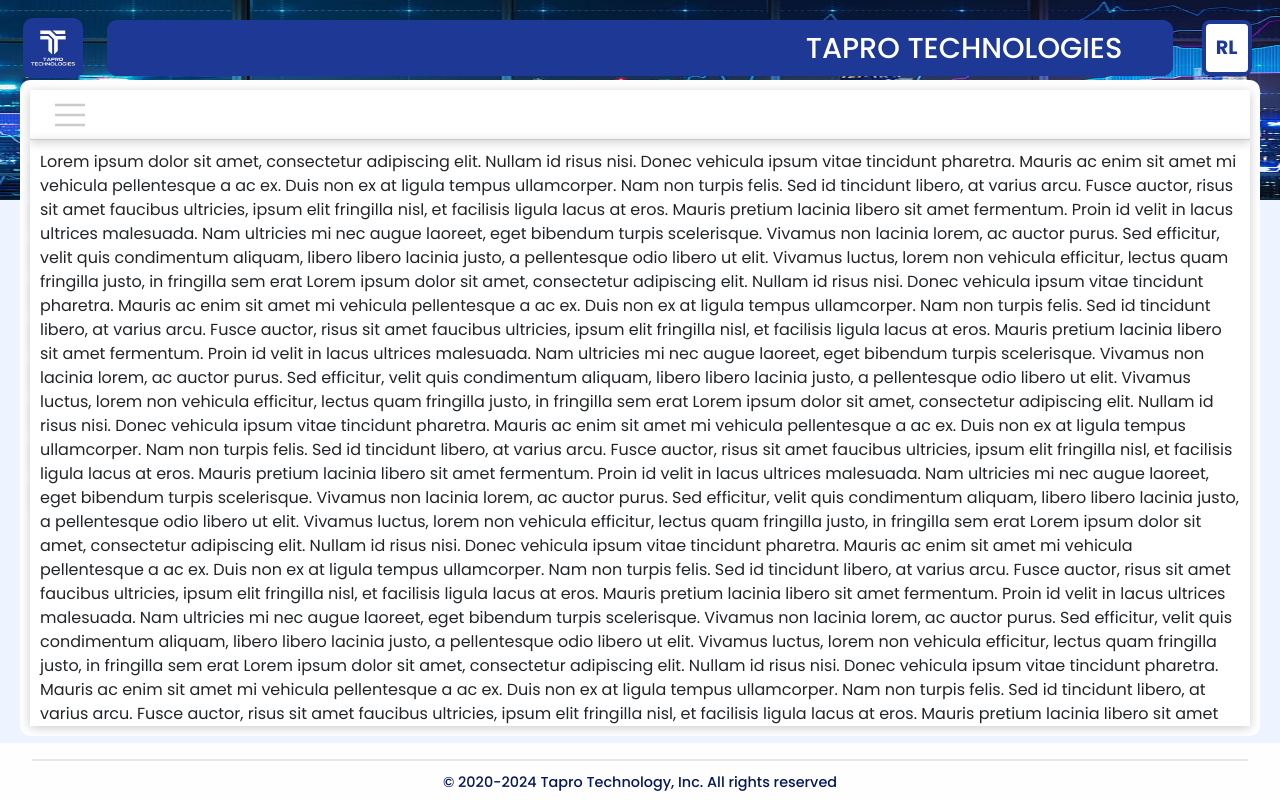
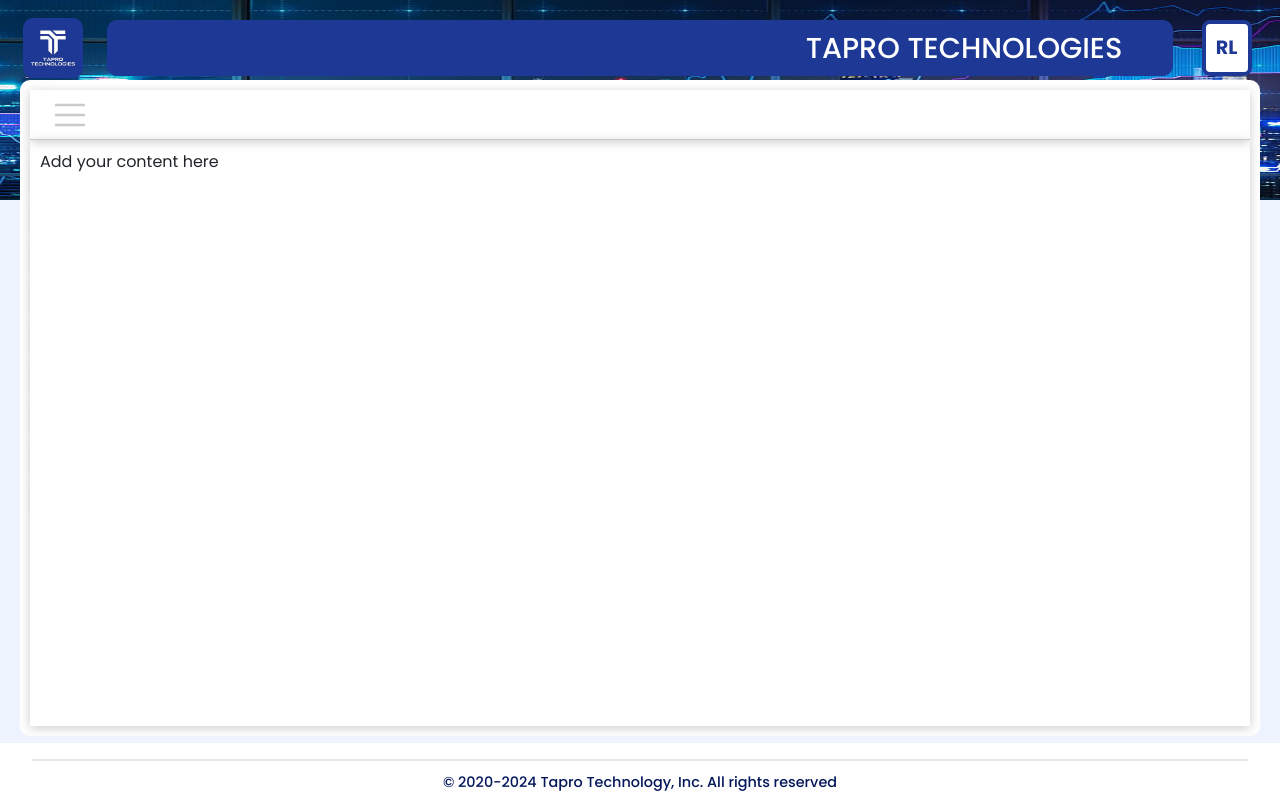
Before and after one commit to kavindarlm/resource-portfolio-mgmnt-frontend, an Angular app: page / in a window 1280 px wide. Built offline with nearby package versions, Linux system fonts and the light colour scheme.

Commit message:
change page body content

```diff
--- a/src/app/PageBody/pages-body/pages-body.component.html
+++ b/src/app/PageBody/pages-body/pages-body.component.html
@@ -14,16 +14,7 @@
         <app-side-bar-header [sidebarActive]="sidebarActivee" (sidebarToggled)="toggleSiderbar()"></app-side-bar-header>
         <div class="content">
           <!-- content is goes here -->
-          Lorem ipsum dolor sit amet, consectetur adipiscing elit. Nullam id risus nisi. Donec vehicula ipsum vitae tincidunt pharetra. Mauris ac enim sit amet mi vehicula pellentesque a ac ex. Duis non ex at ligula tempus ullamcorper. Nam non turpis felis. Sed id tincidunt libero, at varius arcu. Fusce auctor, risus sit amet faucibus ultricies, ipsum elit fringilla nisl, et facilisis ligula lacus at eros. Mauris pretium lacinia libero sit amet fermentum. Proin id velit in lacus ultrices malesuada. Nam ultricies mi nec augue laoreet, eget bibendum turpis scelerisque. Vivamus non lacinia lorem, ac auctor purus. Sed efficitur, velit quis condimentum aliquam, libero libero lacinia justo, a pellentesque odio libero ut elit. Vivamus luctus, lorem non vehicula efficitur, lectus quam fringilla justo, in fringilla sem erat
-          Lorem ipsum dolor sit amet, consectetur adipiscing elit. Nullam id risus nisi. Donec vehicula ipsum vitae tincidunt pharetra. Mauris ac enim sit amet mi vehicula pellentesque a ac ex. Duis non ex at ligula tempus ullamcorper. Nam non turpis felis. Sed id tincidunt libero, at varius arcu. Fusce auctor, risus sit amet faucibus ultricies, ipsum elit fringilla nisl, et facilisis ligula lacus at eros. Mauris pretium lacinia libero sit amet fermentum. Proin id velit in lacus ultrices malesuada. Nam ultricies mi nec augue laoreet, eget bibendum turpis scelerisque. Vivamus non lacinia lorem, ac auctor purus. Sed efficitur, velit quis condimentum aliquam, libero libero lacinia justo, a pellentesque odio libero ut elit. Vivamus luctus, lorem non vehicula efficitur, lectus quam fringilla justo, in fringilla sem erat
-          Lorem ipsum dolor sit amet, consectetur adipiscing elit. Nullam id risus nisi. Donec vehicula ipsum vitae tincidunt pharetra. Mauris ac enim sit amet mi vehicula pellentesque a ac ex. Duis non ex at ligula tempus ullamcorper. Nam non turpis felis. Sed id tincidunt libero, at varius arcu. Fusce auctor, risus sit amet faucibus ultricies, ipsum elit fringilla nisl, et facilisis ligula lacus at eros. Mauris pretium lacinia libero sit amet fermentum. Proin id velit in lacus ultrices malesuada. Nam ultricies mi nec augue laoreet, eget bibendum turpis scelerisque. Vivamus non lacinia lorem, ac auctor purus. Sed efficitur, velit quis condimentum aliquam, libero libero lacinia justo, a pellentesque odio libero ut elit. Vivamus luctus, lorem non vehicula efficitur, lectus quam fringilla justo, in fringilla sem erat
-          Lorem ipsum dolor sit amet, consectetur adipiscing elit. Nullam id risus nisi. Donec vehicula ipsum vitae tincidunt pharetra. Mauris ac enim sit amet mi vehicula pellentesque a ac ex. Duis non ex at ligula tempus ullamcorper. Nam non turpis felis. Sed id tincidunt libero, at varius arcu. Fusce auctor, risus sit amet faucibus ultricies, ipsum elit fringilla nisl, et facilisis ligula lacus at eros. Mauris pretium lacinia libero sit amet fermentum. Proin id velit in lacus ultrices malesuada. Nam ultricies mi nec augue laoreet, eget bibendum turpis scelerisque. Vivamus non lacinia lorem, ac auctor purus. Sed efficitur, velit quis condimentum aliquam, libero libero lacinia justo, a pellentesque odio libero ut elit. Vivamus luctus, lorem non vehicula efficitur, lectus quam fringilla justo, in fringilla sem erat
-          Lorem ipsum dolor sit amet, consectetur adipiscing elit. Nullam id risus nisi. Donec vehicula ipsum vitae tincidunt pharetra. Mauris ac enim sit amet mi vehicula pellentesque a ac ex. Duis non ex at ligula tempus ullamcorper. Nam non turpis felis. Sed id tincidunt libero, at varius arcu. Fusce auctor, risus sit amet faucibus ultricies, ipsum elit fringilla nisl, et facilisis ligula lacus at eros. Mauris pretium lacinia libero sit amet fermentum. Proin id velit in lacus ultrices malesuada. Nam ultricies mi nec augue laoreet, eget bibendum turpis scelerisque. Vivamus non lacinia lorem, ac auctor purus. Sed efficitur, velit quis condimentum aliquam, libero libero lacinia justo, a pellentesque odio libero ut elit. Vivamus luctus, lorem non vehicula efficitur, lectus quam fringilla justo, in fringilla sem erat
-          Lorem ipsum dolor sit amet, consectetur adipiscing elit. Nullam id risus nisi. Donec vehicula ipsum vitae tincidunt pharetra. Mauris ac enim sit amet mi vehicula pellentesque a ac ex. Duis non ex at ligula tempus ullamcorper. Nam non turpis felis. Sed id tincidunt libero, at varius arcu. Fusce auctor, risus sit amet faucibus ultricies, ipsum elit fringilla nisl, et facilisis ligula lacus at eros. Mauris pretium lacinia libero sit amet fermentum. Proin id velit in lacus ultrices malesuada. Nam ultricies mi nec augue laoreet, eget bibendum turpis scelerisque. Vivamus non lacinia lorem, ac auctor purus. Sed efficitur, velit quis condimentum aliquam, libero libero lacinia justo, a pellentesque odio libero ut elit. Vivamus luctus, lorem non vehicula efficitur, lectus quam fringilla justo, in fringilla sem erat
-          Lorem ipsum dolor sit amet, consectetur adipiscing elit. Nullam id risus nisi. Donec vehicula ipsum vitae tincidunt pharetra. Mauris ac enim sit amet mi vehicula pellentesque a ac ex. Duis non ex at ligula tempus ullamcorper. Nam non turpis felis. Sed id tincidunt libero, at varius arcu. Fusce auctor, risus sit amet faucibus ultricies, ipsum elit fringilla nisl, et facilisis ligula lacus at eros. Mauris pretium lacinia libero sit amet fermentum. Proin id velit in lacus ultrices malesuada. Nam ultricies mi nec augue laoreet, eget bibendum turpis scelerisque. Vivamus non lacinia lorem, ac auctor purus. Sed efficitur, velit quis condimentum aliquam, libero libero lacinia justo, a pellentesque odio libero ut elit. Vivamus luctus, lorem non vehicula efficitur, lectus quam fringilla justo, in fringilla sem erat
-          Lorem ipsum dolor sit amet, consectetur adipiscing elit. Nullam id risus nisi. Donec vehicula ipsum vitae tincidunt pharetra. Mauris ac enim sit amet mi vehicula pellentesque a ac ex. Duis non ex at ligula tempus ullamcorper. Nam non turpis felis. Sed id tincidunt libero, at varius arcu. Fusce auctor, risus sit amet faucibus ultricies, ipsum elit fringilla nisl, et facilisis ligula lacus at eros. Mauris pretium lacinia libero sit amet fermentum. Proin id velit in lacus ultrices malesuada. Nam ultricies mi nec augue laoreet, eget bibendum turpis scelerisque. Vivamus non lacinia lorem, ac auctor purus. Sed efficitur, velit quis condimentum aliquam, libero libero lacinia justo, a pellentesque odio libero ut elit. Vivamus luctus, lorem non vehicula efficitur, lectus quam fringilla justo, in fringilla sem erat
-          Lorem ipsum dolor sit amet, consectetur adipiscing elit. Nullam id risus nisi. Donec vehicula ipsum vitae tincidunt pharetra. Mauris ac enim sit amet mi vehicula pellentesque a ac ex. Duis non ex at ligula tempus ullamcorper. Nam non turpis felis. Sed id tincidunt libero, at varius arcu. Fusce auctor, risus sit amet faucibus ultricies, ipsum elit fringilla nisl, et facilisis ligula lacus at eros. Mauris pretium lacinia libero sit amet fermentum. Proin id velit in lacus ultrices malesuada. Nam ultricies mi nec augue laoreet, eget bibendum turpis scelerisque. Vivamus non lacinia lorem, ac auctor purus. Sed efficitur, velit quis condimentum aliquam, libero libero lacinia justo, a pellentesque odio libero ut elit. Vivamus luctus, lorem non vehicula efficitur, lectus quam fringilla justo, in fringilla sem erat
-          Lorem ipsum dolor sit amet, consectetur adipiscing elit. Nullam id risus nisi. Donec vehicula ipsum vitae tincidunt pharetra. Mauris ac enim sit amet mi vehicula pellentesque a ac ex. Duis non ex at ligula tempus ullamcorper. Nam non turpis felis. Sed id tincidunt libero, at varius arcu. Fusce auctor, risus sit amet faucibus ultricies, ipsum elit fringilla nisl, et facilisis ligula lacus at eros. Mauris pretium lacinia libero sit amet fermentum. Proin id velit in lacus ultrices malesuada. Nam ultricies mi nec augue laoreet, eget bibendum turpis scelerisque. Vivamus non lacinia lorem, ac auctor purus. Sed efficitur, velit quis condimentum aliquam, libero libero lacinia justo, a pellentesque odio libero ut elit. Vivamus luctus, lorem non vehicula efficitur, lectus quam fringilla justo, in fringilla sem erat
+          Add your content here
         </div>
       </div>
     </div>
```
